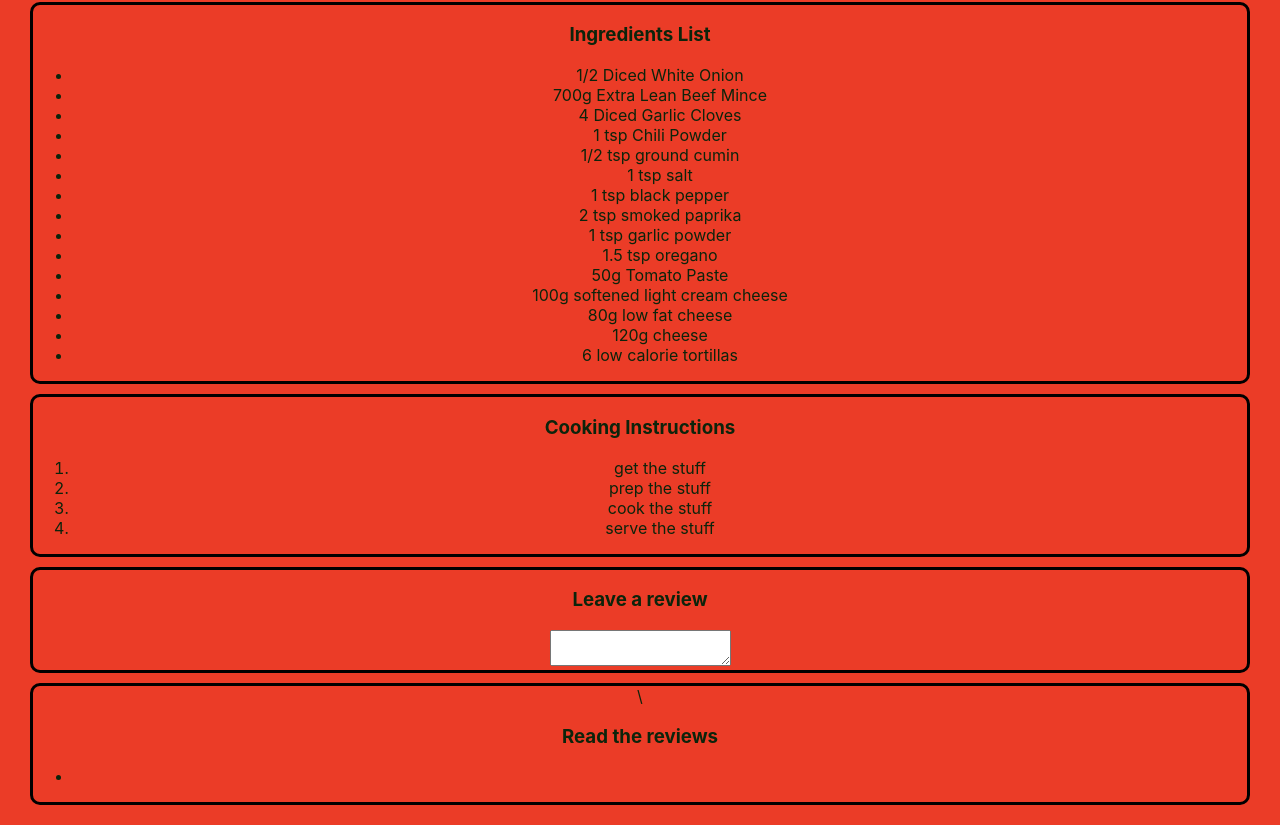
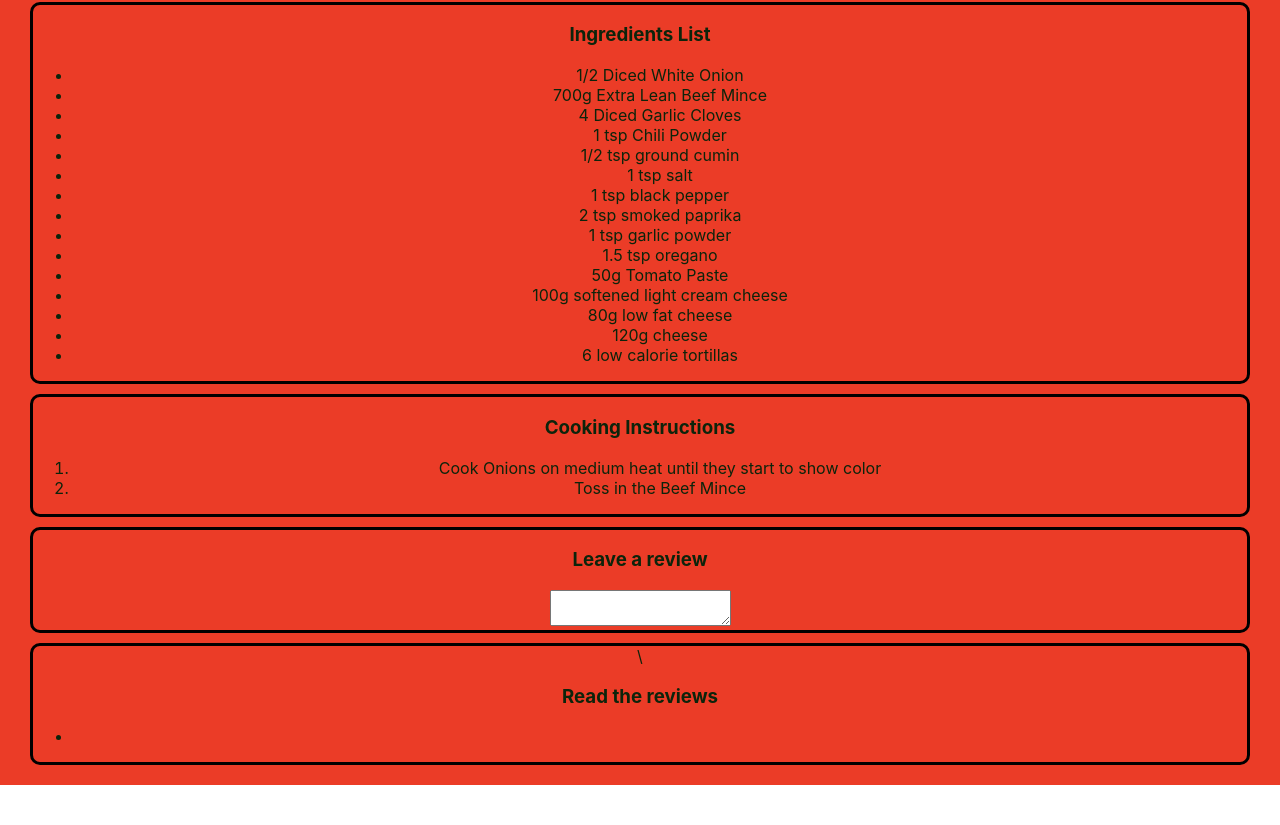
Before and after one commit to AlexDoss42/cookbook, a React (Create React App) app: page / in a window 1280 px wide. Shown: the part 602-1427 px from the top of the page. After the commit the page ends 1387 px from the top, so only its background shows below. Built offline with nearby package versions, Linux system fonts and the light colour scheme.

Commit message:
gets the instructions set up dynamically and adds a couple to make sure

```diff
--- a/src/Components/Ingredients.jsx
+++ b/src/Components/Ingredients.jsx
@@ -5,7 +5,6 @@ export const Ingredients = ({ Ingredients }) => {
   return (
     <div className='section'>
         <h3>Ingredients List</h3>
-
         <ul>
           {Ingredients.map((ingredient) => {
             return<li>{ingredient}</li>
--- a/src/Components/Instructions.jsx
+++ b/src/Components/Instructions.jsx
@@ -1,15 +1,14 @@
 import React from 'react'
 
-export const Instructions = () => {
+export const Instructions = ({ Instructions }) => {
   return (
     <div className='section'>
-    <h3>Cooking Instructions</h3>
-    <ol>
-      <li>get the stuff</li>
-      <li>prep the stuff</li>
-      <li>cook the stuff</li>
-      <li>serve the stuff</li>
-    </ol>
+      <h3>Cooking Instructions</h3>
+      <ol>
+        {Instructions.map((instruction) => {
+              return<li>{instruction}</li>
+            })}
+      </ol>
     </div>
   )
 }
--- a/src/data.json
+++ b/src/data.json
@@ -33,6 +33,7 @@
         "6 low calorie tortillas"
     ],
     "instructions": [
-
+        "Cook Onions on medium heat until they start to show color",
+        "Toss in the Beef Mince"
     ]
 }
```
